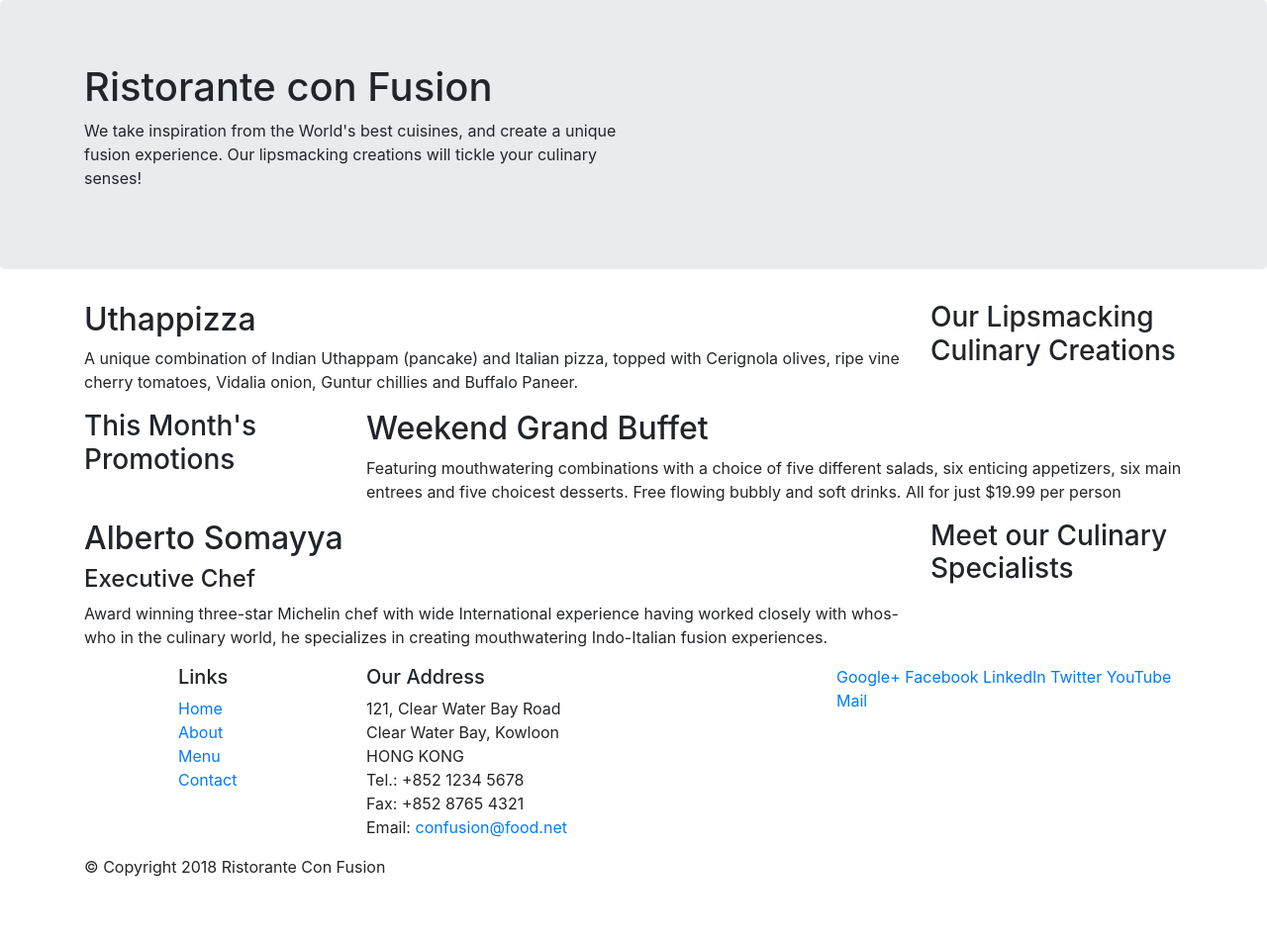
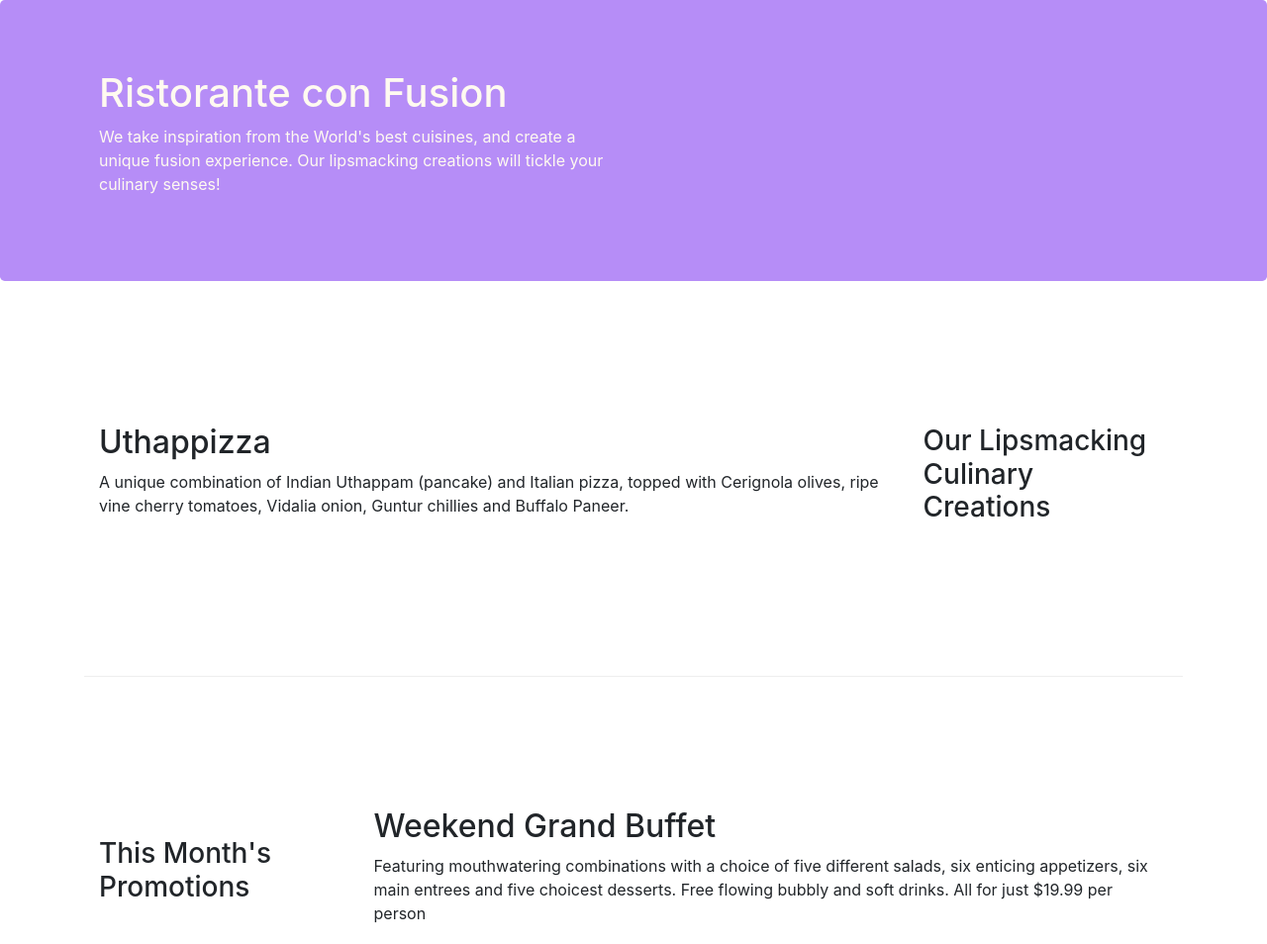
Before and after one commit to Micahget/Peter-s-Dish, a website: page index.html in a window 1280 px wide. Shown: the top 954 px of the page at 99% size. Before the commit the page ends 904 px from the top, so only its background shows below. Drawn offline with nearby package versions, Linux system fonts and the light colour scheme.

Commit message:
this is bootsrap grid part 2 third commit

```diff
--- /dev/null
+++ b/css/styles.css
@@ -0,0 +1,29 @@
+
+.row-header{
+    margin:0px auto;
+    padding:0px auto;
+}
+
+.row-content {
+    margin:0px auto;
+    padding: 50px 0px 50px 0px;
+    border-bottom: 1px ridge;
+    min-height:400px;
+}
+
+.footer{
+    background-color: #a9bd83;
+    margin:0px auto;
+    padding: 20px 0px 20px 0px;
+}
+.jumbotron{
+    padding: 70px 30px 70px 30px;
+    margin: 0px auto   ;
+    color: floralwhite;
+    background-color: rgb(182, 141, 247);
+}
+.address{
+    font-size: 80%;
+    margin: 0px;
+    color: black;
+}
--- a/index.html
+++ b/index.html
@@ -10,7 +10,8 @@
 
         <!-- Bootstrap CSS -->
         <link rel="stylesheet" href="node_modules/bootstrap/dist/css/bootstrap.min.css">
-        <link href="css/styles.css" rel="stylesheet">    <title>Ristorante Con Fusion</title>
+        <link rel="stylesheet" href="css/styles.css" >
+          <title>Ristorante Con Fusion</title>
 </head>
 
 <body>
@@ -30,7 +31,7 @@
     </header>
 
     <div class = "container">
-        <div class = "row row-content">
+        <div class = "row row-content align-items-center">
             <div class = "col-12 col-sm-4 order-sm-last col-md-3">
                 <h3>Our Lipsmacking Culinary Creations</h3>
             </div>
@@ -41,7 +42,7 @@
         </div>
 
 
-        <div class="row row-content">
+        <div class="row row-content align-items-center ">
             <div class = "col-12 col-sm-4 col-md-3">
                 <h3>This Month's Promotions</h3>
             </div>
@@ -51,7 +52,7 @@
             </div>
         </div>
 
-        <div class="row row-content">
+        <div class="row row-content align-items-center">
             <div class = "col-12 col-sm-4 order-sm-last col-md-3">
                 <h3>Meet our Culinary Specialists</h3>
             </div>
@@ -86,8 +87,8 @@
 		              Email: <a href="mailto:confusion@food.net">confusion@food.net</a>
 		           </address>
                 </div>
-                <div class="col-12 col-sm-4">
-                    <div>
+                <div class="col-12 col-sm-4 align-self-center">
+                    <div class="text center">
                         <a href="http://google.com/+">Google+</a>
                         <a href="http://www.facebook.com/profile.php?id=">Facebook</a>
                         <a href="http://www.linkedin.com/in/">LinkedIn</a>
@@ -97,8 +98,8 @@
                     </div>
                 </div>
            </div>
-           <div class="row">
-                <div class="col-auto">
+           <div class="row justify-content-center">
+                <div class="col-auto ">
                     <p>© Copyright 2018 Ristorante Con Fusion</p>
                 </div>
            </div>
```
Also changed, not shown: tempCodeRunnerFile.html (added, +1 -0 lines).
